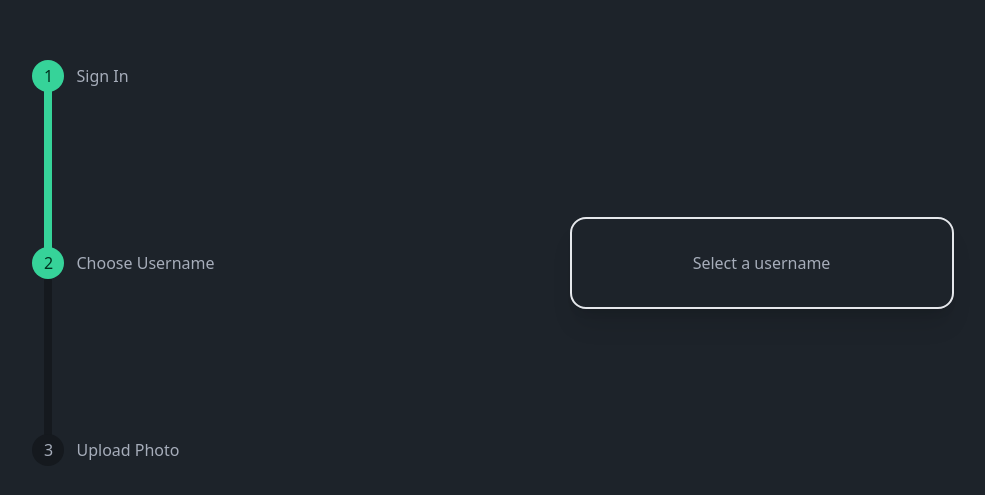
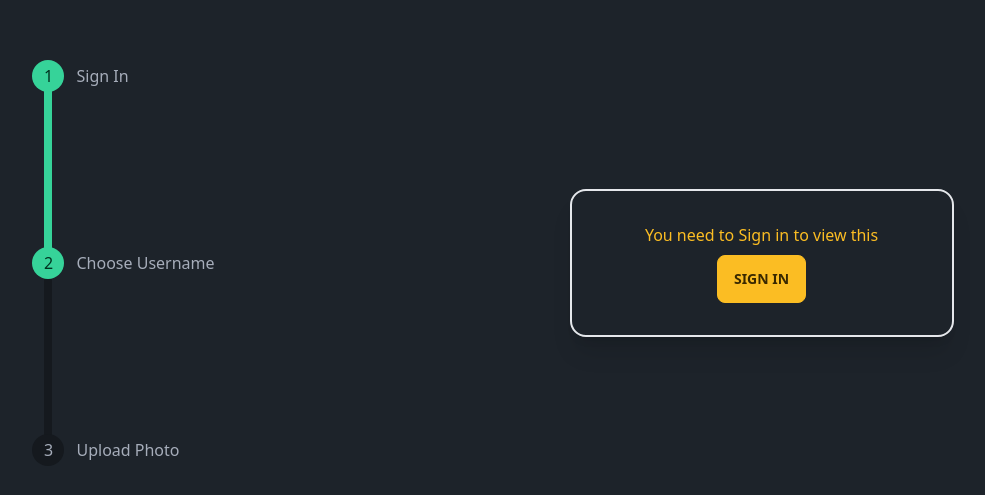
Before and after one commit to D3N2-A/UniLink, a SvelteKit app: page /login/username in a window 1280 px wide. Shown: the part 137-632 px from the top of the page, without its empty margins (149-1134 px from the left). Built offline with nearby package versions, Linux system fonts and the light colour scheme; no server answers.

Commit message:
Added Protected Route component

```diff
--- /dev/null
+++ b/src/lib/components/AuthProtected.svelte
@@ -0,0 +1,10 @@
+<script lang="ts">
+import {user} from '$lib/firebase'
+</script>
+
+{#if $user}
+<slot/>
+{:else}
+<div class="text-warning">You need to Sign in to view this</div>
+<a href="/login" class="btn btn-warning">Sign In</a>
+{/if}
--- a/src/routes/login/upload/+page.svelte
+++ b/src/routes/login/upload/+page.svelte
@@ -1,7 +1,10 @@
 <script lang="ts">
-    import type { PageData } from './$types';
+    import AuthProtected from '$lib/components/AuthProtected.svelte';
+import type { PageData } from './$types';
 
     export let data: PageData;
 </script>
 
+<AuthProtected>
 <div>Upload a pic</div>
+</AuthProtected>
--- a/src/routes/login/username/+page.svelte
+++ b/src/routes/login/username/+page.svelte
@@ -1,8 +1,10 @@
 <script lang="ts">
-    import type { PageData } from './$types';
+    import AuthProtected from '$lib/components/AuthProtected.svelte';
+import type { PageData } from './$types';
 
     export let data: PageData;
 </script>
 
-
+<AuthProtected>
 <div>Select a username</div>
+</AuthProtected>
```
